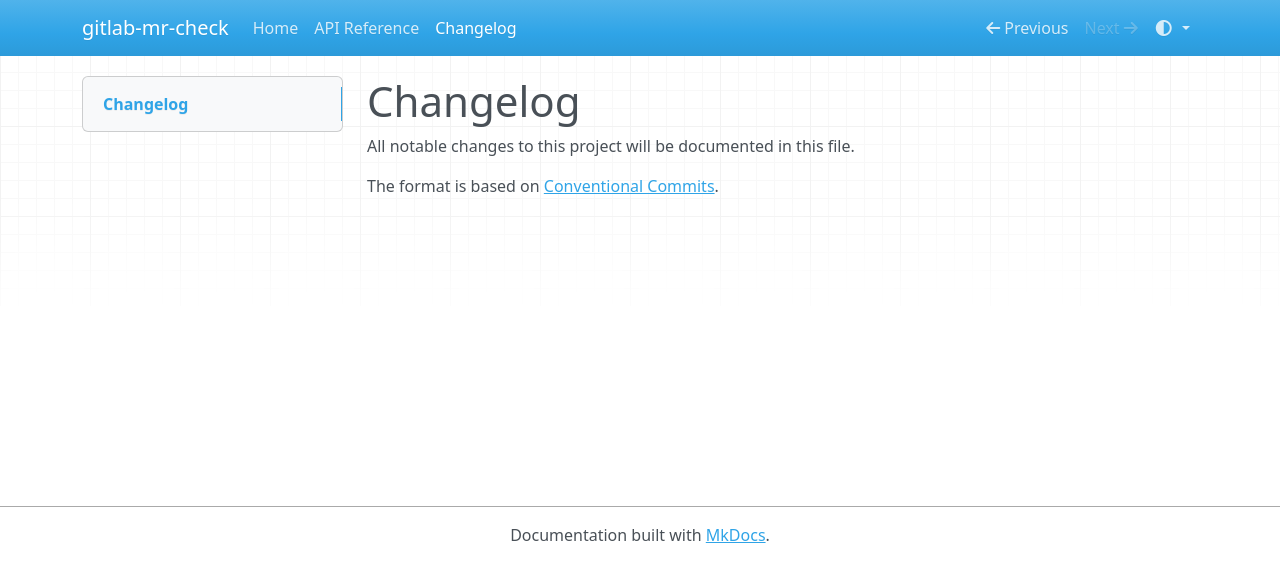
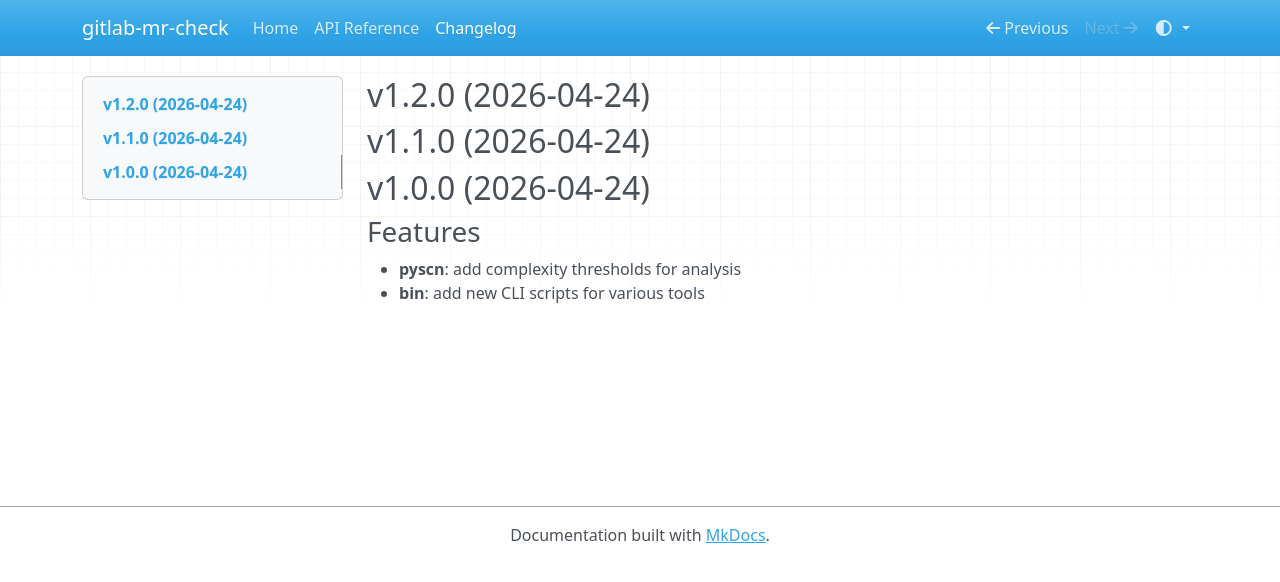
Before and after one commit to schubergphilis/gitlab-mr-check, an MkDocs documentation site: the page built from docs/changelog.md, in a window 1280 px wide. Shown: the top 582 px of the page. Built offline with MkDocs 1.6.1, drawn with Linux system fonts in a browser that asks for light colours; nearby versions of some CDN libraries.

Commit message:
docs: update changelog

```diff
--- a/docs/changelog.md
+++ b/docs/changelog.md
@@ -1,5 +1,10 @@
-# Changelog
+## v1.2.0 (2026-04-24)
 
-All notable changes to this project will be documented in this file.
+## v1.1.0 (2026-04-24)
 
-The format is based on [Conventional Commits](https://www.conventionalcommits.org/).
+## v1.0.0 (2026-04-24)
+
+### Features
+
+- **pyscn**: add complexity thresholds for analysis
+- **bin**: add new CLI scripts for various tools
```
